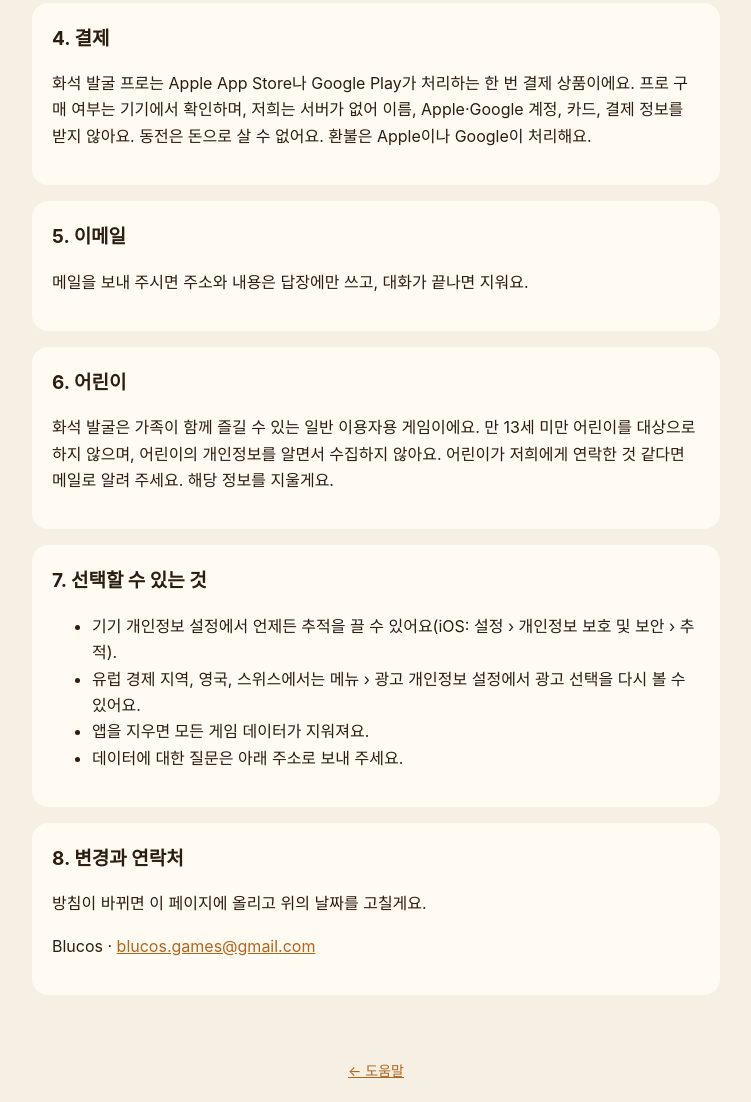
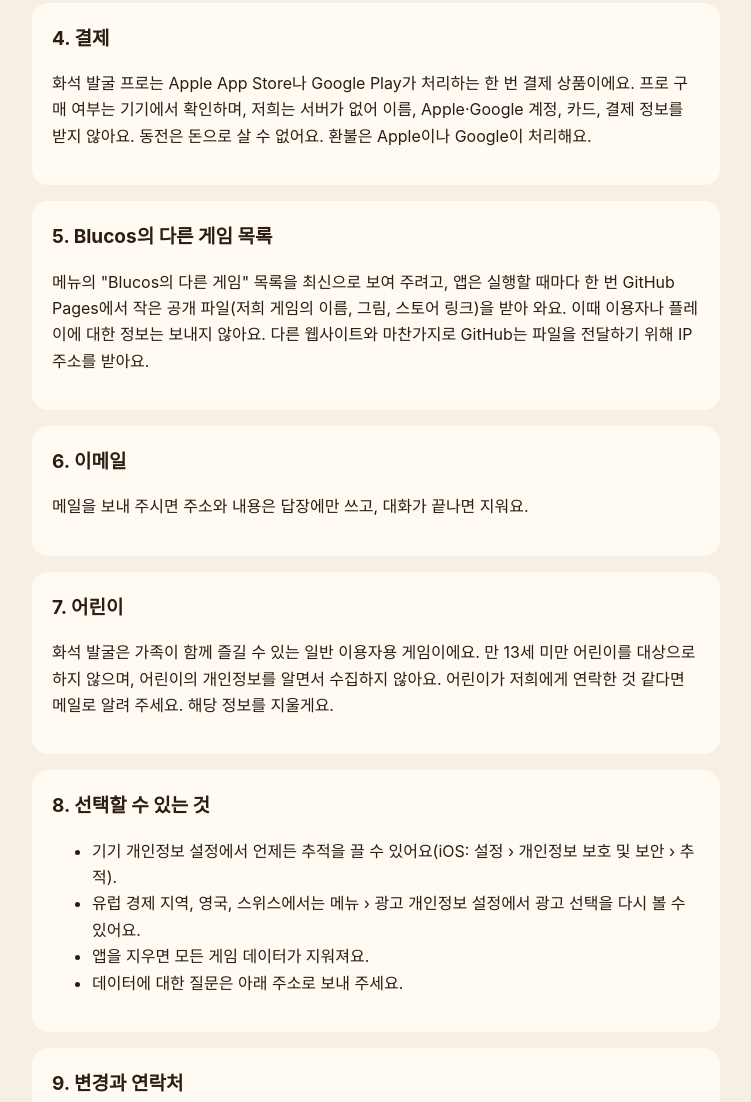
Before and after one commit to makitbig/fossildig, a plain HTML site: page privacy-ko.html in a window 1280 px wide. Shown: the part 1543-2645 px from the top of the page, without its empty margins (264-1015 px from the left). Drawn offline with Linux system fonts and the light colour scheme.

Commit message:
Update support and privacy pages

```diff
--- a/privacy-ko.html
+++ b/privacy-ko.html
@@ -9,7 +9,7 @@
 <body>
   <header>
     <h1>개인정보 처리방침</h1>
-    <p>화석 발굴: 공룡 박물관 · 개정일 2026년 11월 14일</p>
+    <p>화석 발굴: 공룡 박물관 · 개정일 2026년 11월 15일</p>
     <nav class="lang"><a href="privacy.html">English</a></nav>
   </header>
   <main>
@@ -58,17 +58,22 @@
     </section>
 
     <section>
-      <h2>5. 이메일</h2>
+      <h2>5. Blucos의 다른 게임 목록</h2>
+      <p>메뉴의 "Blucos의 다른 게임" 목록을 최신으로 보여 주려고, 앱은 실행할 때마다 한 번 GitHub Pages에서 작은 공개 파일(저희 게임의 이름, 그림, 스토어 링크)을 받아 와요. 이때 이용자나 플레이에 대한 정보는 보내지 않아요. 다른 웹사이트와 마찬가지로 GitHub는 파일을 전달하기 위해 IP 주소를 받아요.</p>
+    </section>
+
+    <section>
+      <h2>6. 이메일</h2>
       <p>메일을 보내 주시면 주소와 내용은 답장에만 쓰고, 대화가 끝나면 지워요.</p>
     </section>
 
     <section>
-      <h2>6. 어린이</h2>
+      <h2>7. 어린이</h2>
       <p>화석 발굴은 가족이 함께 즐길 수 있는 일반 이용자용 게임이에요. 만 13세 미만 어린이를 대상으로 하지 않으며, 어린이의 개인정보를 알면서 수집하지 않아요. 어린이가 저희에게 연락한 것 같다면 메일로 알려 주세요. 해당 정보를 지울게요.</p>
     </section>
 
     <section>
-      <h2>7. 선택할 수 있는 것</h2>
+      <h2>8. 선택할 수 있는 것</h2>
       <ul>
         <li>기기 개인정보 설정에서 언제든 추적을 끌 수 있어요(iOS: 설정 › 개인정보 보호 및 보안 › 추적).</li>
         <li>유럽 경제 지역, 영국, 스위스에서는 메뉴 › 광고 개인정보 설정에서 광고 선택을 다시 볼 수 있어요.</li>
@@ -78,7 +83,7 @@
     </section>
 
     <section>
-      <h2>8. 변경과 연락처</h2>
+      <h2>9. 변경과 연락처</h2>
       <p>방침이 바뀌면 이 페이지에 올리고 위의 날짜를 고칠게요.</p>
       <p>Blucos · <a href="mailto:blucos.games@gmail.com">blucos.games@gmail.com</a></p>
     </section>
```
Also changed, not shown: privacy.html (+10 -5 lines).
